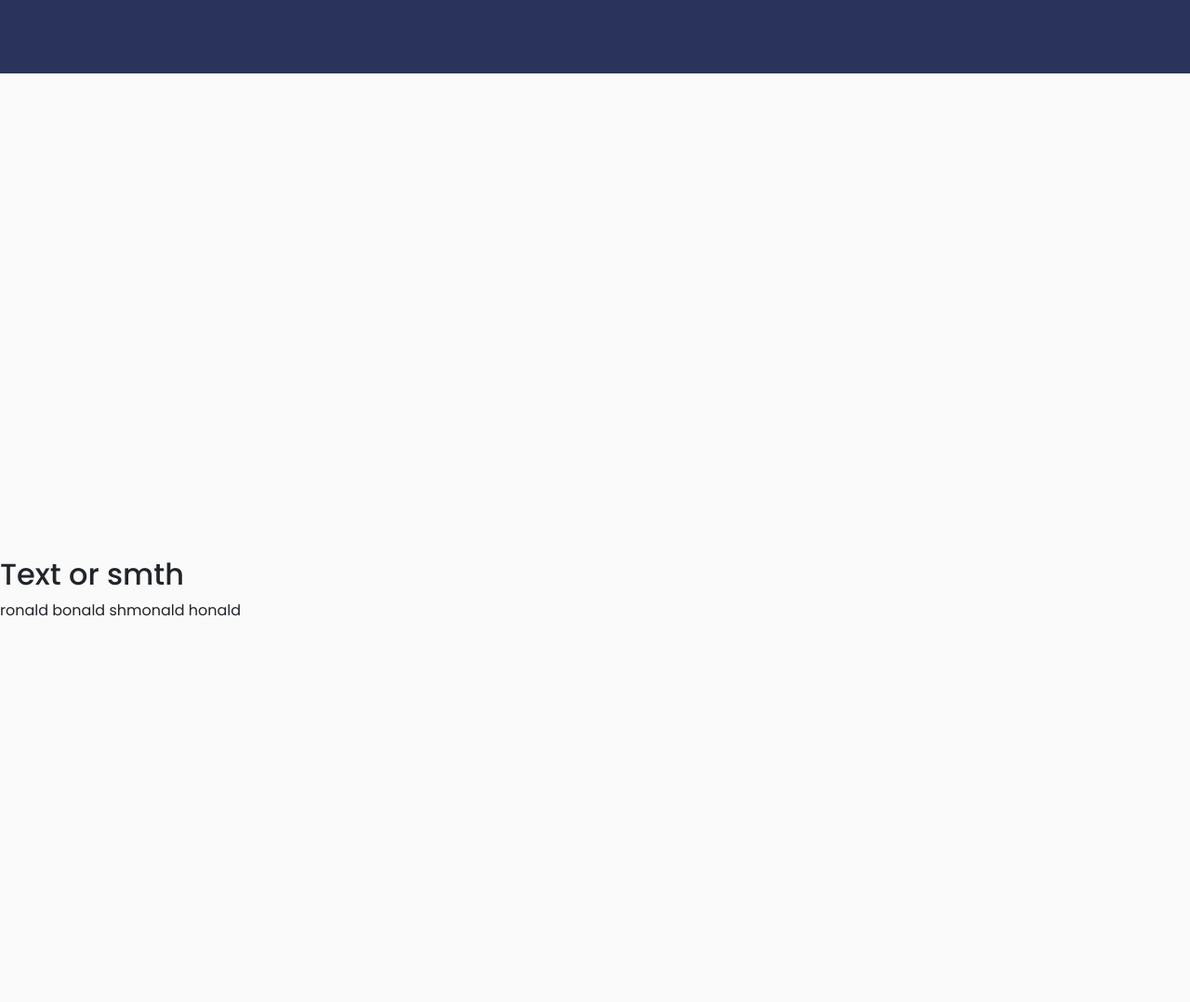
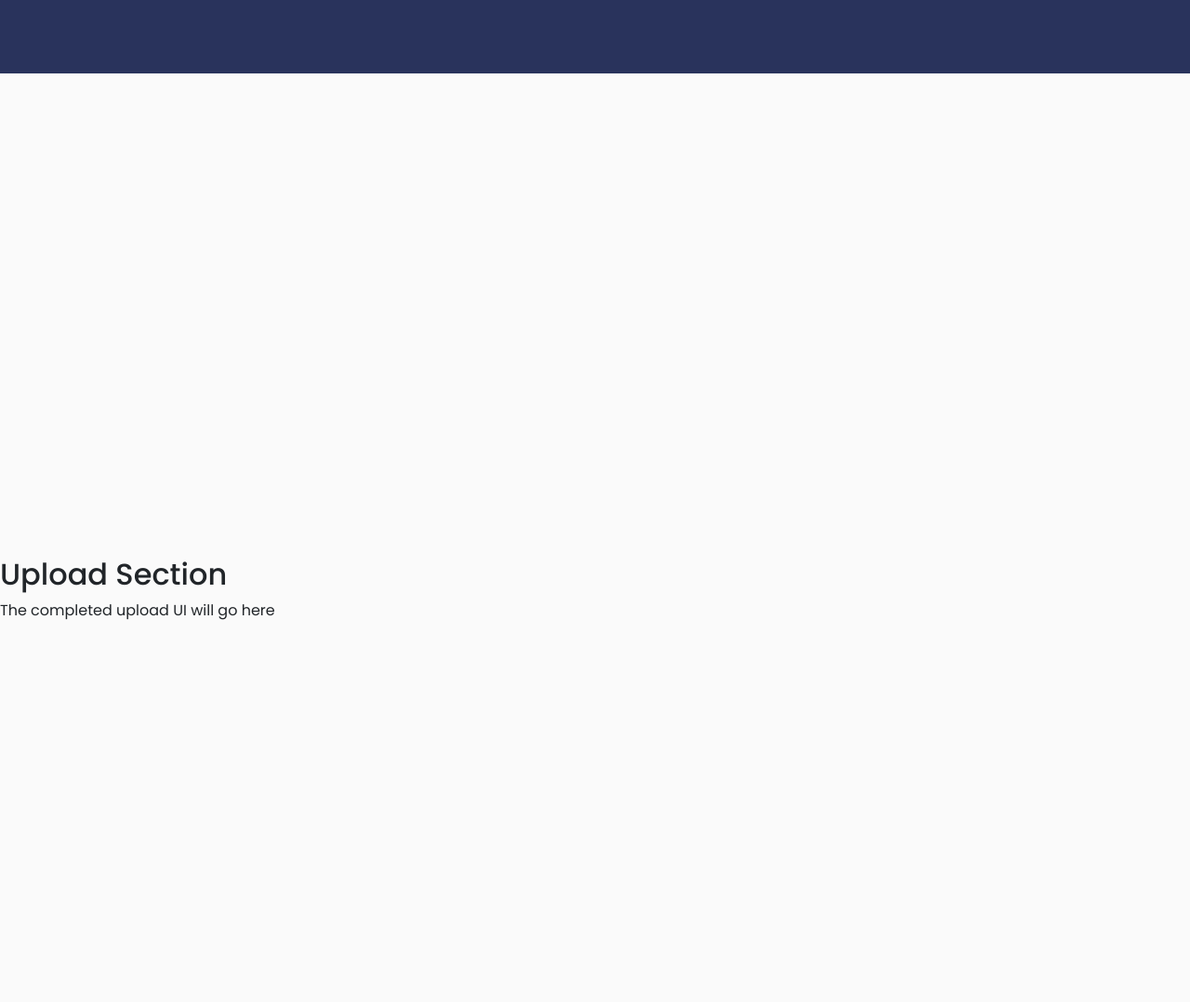
Before and after one commit to skyflaren/autoslide, a Django app: page /home/ in a window 1280 px wide. Shown: the part 1601-2679 px from the top of the page at 93% size. Run offline with Django 3.2, Linux system fonts and the light colour scheme; some libraries are stand-ins or nearby versions.

Commit message:
update text

```diff
--- a/src/ignition2021/webscraper.py
+++ b/src/ignition2021/webscraper.py
@@ -91,7 +91,7 @@ class ImageScraper:
             ind = 0
             for name, url in scraped:
                 # print(url)
-                filepath = f"{os.path.join(os.path.realpath(os.getcwd()), slide_dir, items[ind])}.jpg"
+                filepath = f"{os.path.join(os.path.realpath(os.getcwd()), slide_dir, ind)}.jpg"
                 ind += 1
                 r = requests.get(url, stream=True)
                 # print(r.status_code)
--- a/src/templates/home.html
+++ b/src/templates/home.html
@@ -27,8 +27,9 @@
     </section>
 
     <div class="upload parallax" data-speed="100" id="upload">
-        <h2>Text or smth</h2>
-        <p>ronald bonald shmonald honald</p>
+
+        <h2>Upload Section</h2>
+        <p>The completed upload UI will go here</p>
     </div>
 
 
```
